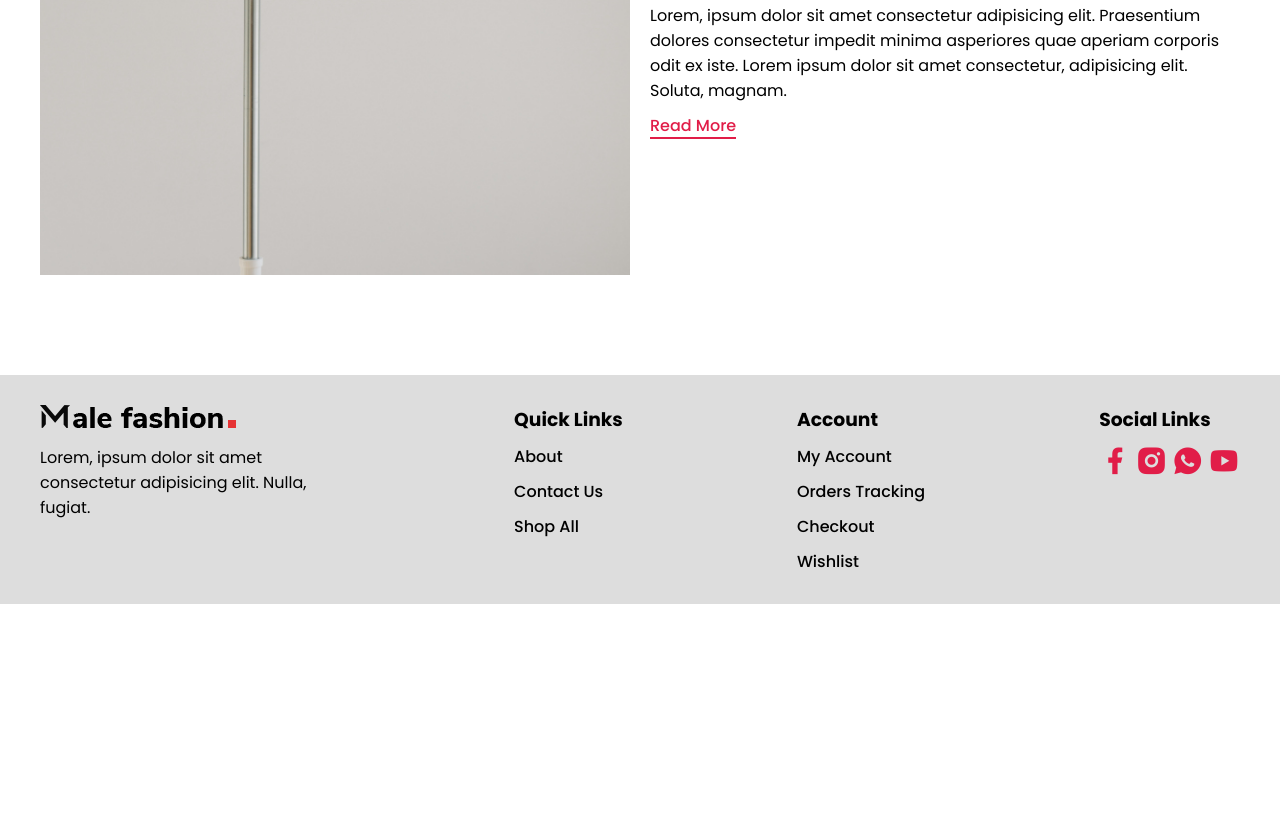
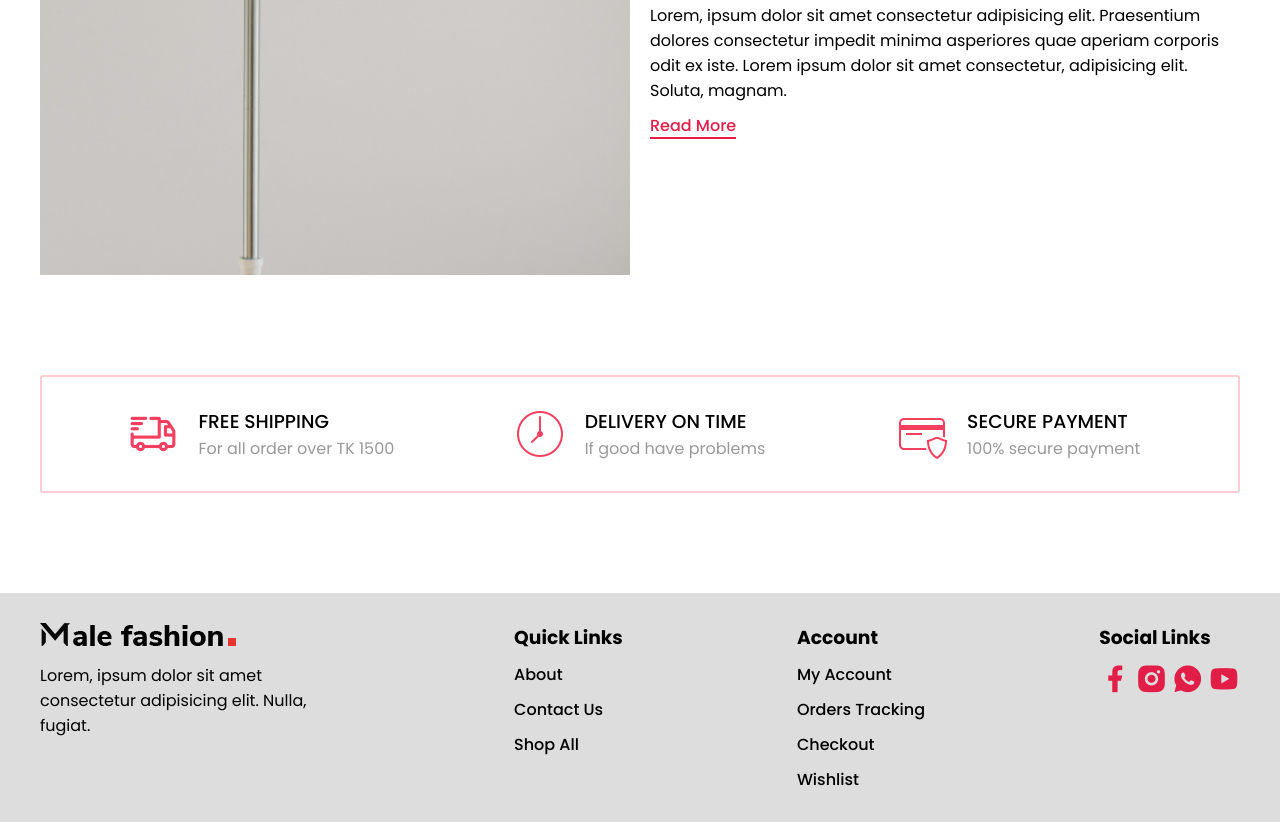
Before and after one commit to borhansiddque/our_ecom_website, a plain HTML site: page index.html in a window 1280 px wide. Shown: the part 3256-4078 px from the top of the page. Before the commit the page ends 3860 px from the top, so only its background shows below. Drawn offline with nearby package versions, Linux system fonts and the light colour scheme.

Commit message:
Added Benefit Items Section

```diff
--- a/css/main.css
+++ b/css/main.css
@@ -395,6 +395,38 @@ header {
   border-bottom: 2px solid #e11d48;
 }
 
+/* Benefit-Items Start */
+.benefit-items-section {
+  margin-top: 100px;
+  border: 2px solid #fecdd3;
+  padding: 30px;
+  border-radius: 3px;
+}
+
+.benefit-items-container {
+  display: grid;
+  grid-template-columns: repeat(3, 1fr);
+}
+
+.benefit-item {
+  display: flex;
+  gap: 20px;
+  align-items: center;
+  justify-content: center;
+}
+
+.benefit-item-text h3 {
+  font-weight: 500;
+  text-transform: uppercase;
+}
+
+.benefit-item-text p {
+  color: #999;
+}
+
+/* Benefit-Items End */
+
+
 /* About Our Shop Shop End */
 
 footer {
--- a/index.html
+++ b/index.html
@@ -276,6 +276,36 @@
       </section>
       <!-- About Our Shop Shop End -->
 
+      <!-- Benefit-Items Start -->
+      <section class="benefit-items-section">
+        <div class="benefit-items-container">
+          <!-- item 1 -->
+          <div class="benefit-item">
+            <img src="./images/icon/delivery-truck.png" alt="">
+            <div class="benefit-item-text">
+              <h3>Free Shipping</h3>
+              <p>For all order over TK 1500</p>
+            </div>
+          </div>
+          <!-- item 2 -->
+          <div class="benefit-item">
+            <img src="./images/icon/clock.png" alt="">
+            <div class="benefit-item-text">
+              <h3>Delivery on Time</h3>
+              <p>If good have problems</p>
+            </div>
+          </div>
+          <!-- item 3 -->
+          <div class="benefit-item">
+            <img src="./images/icon/card-security.png" alt="">
+            <div class="benefit-item-text">
+              <h3>Secure Payment</h3>
+              <p>100% secure payment</p>
+            </div>
+          </div>
+        </div>
+      </section>
+      <!-- Benefit-Items End -->
     </div>
   </main>
 
```
Also changed, not shown: images/icon/card-security.png (added), images/icon/clock.png (added), images/icon/delivery-truck.png (added), sslcommerz.png (added).
